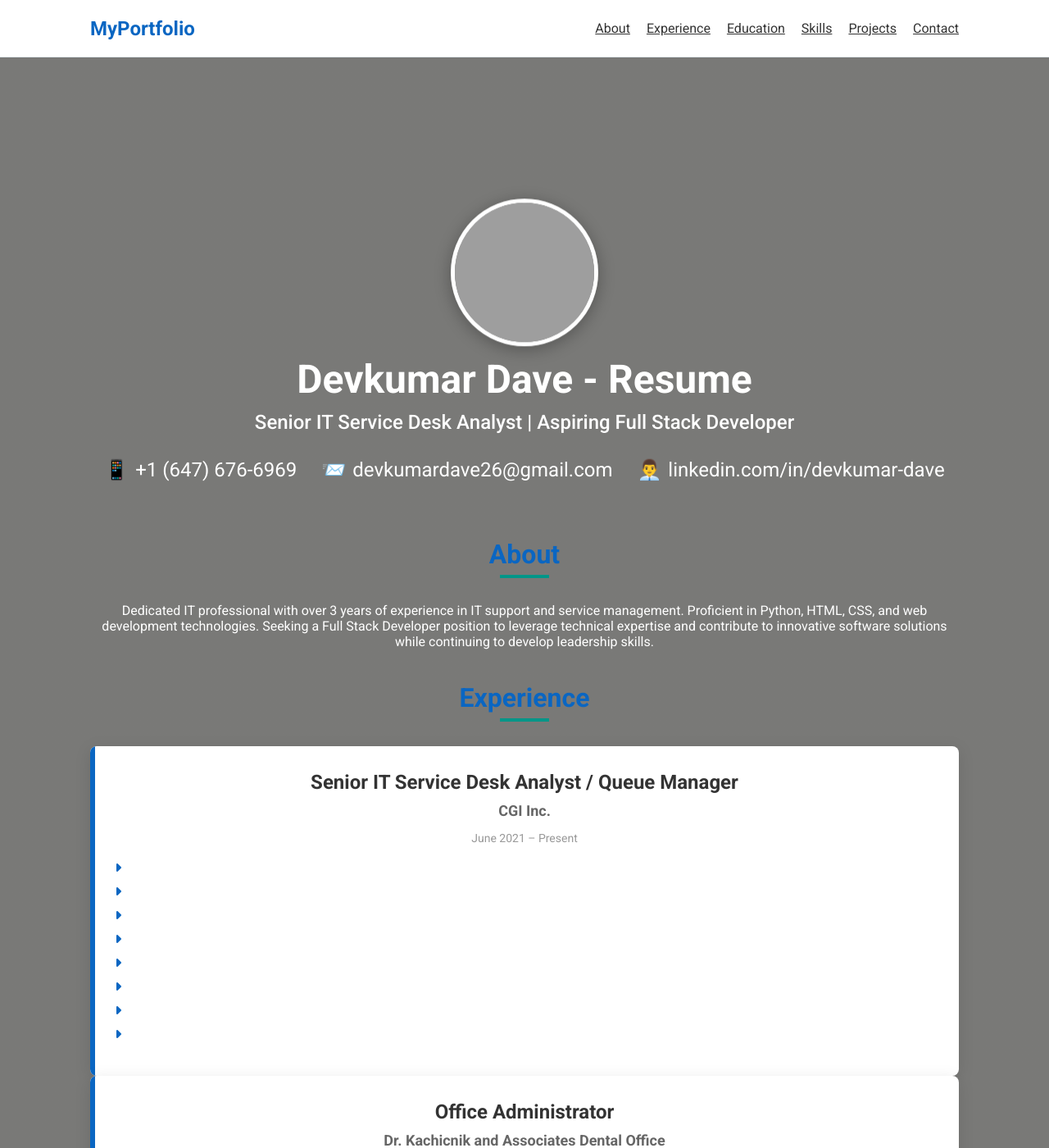
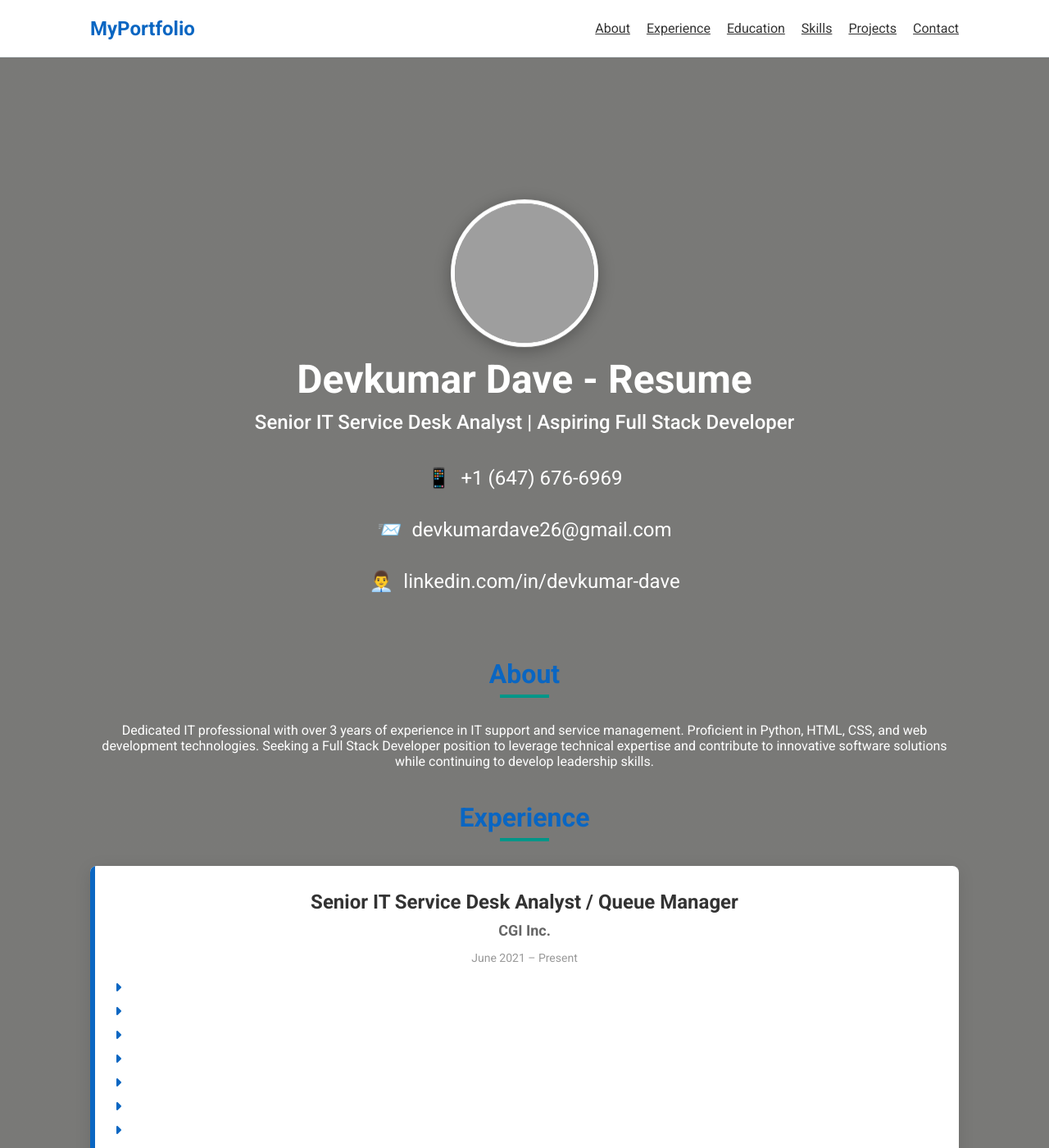
Before and after one commit to devdave666/resume, a Jekyll site: the page built from index.md, in a window 1280 px wide and 1400 px high. Shown: the whole window at 82% size. Built offline with Jekyll 4.4.1, drawn with Linux system fonts in a browser that asks for light colours; a style sheet for code colours, icons or effects is not loaded; grey boxes are pictures that could not be loaded.

Commit message:
Update styles.css

```diff
--- a/assets/css/styles.css
+++ b/assets/css/styles.css
@@ -387,29 +387,90 @@
 /* Contact Info Styles */
 .contact-info {
   display: flex;
-  flex-wrap: wrap;
-  justify-content: center;
-  margin-top: 20px;
+  flex-direction: column;
+  align-items: center;
+  gap: 15px;
+  margin-top: 30px;
+  padding: 0 20px;
 }
 
 .contact-link {
   display: flex;
   align-items: center;
-  margin: 10px 15px;
+  padding: 10px 20px;
   font-size: 18px;
   color: #fff;
   text-decoration: none;
-  transition: transform 0.3s, color 0.3s;
+  border-radius: 50px;
+  transition: all 0.3s ease;
+  position: relative;
+  overflow: hidden;
+}
+
+.contact-link::before {
+  content: '';
+  position: absolute;
+  top: 0;
+  left: 0;
+  width: 100%;
+  height: 100%;
+  background-color: #fff;
+  border-radius: 50px;
+  transform: scaleX(0);
+  transform-origin: left;
+  transition: transform 0.3s ease;
+  z-index: 1;
+}
+
+.contact-link:hover::before {
+  transform: scaleX(1);
 }
 
 .contact-link:hover {
   transform: translateY(-5px);
-  color: var(--secondary-color);
 }
 
 .contact-icon {
-  margin-right: 8px;
+  margin-right: 12px;
   font-size: 24px;
+  position: relative;
+  z-index: 2;
+}
+
+.contact-text {
+  position: relative;
+  z-index: 2;
+}
+
+.contact-link:hover .contact-text {
+  color: #333;
+}
+
+.contact-link:hover .contact-icon {
+  transform: scale(1.1);
+}
+
+/* Responsive adjustments for contact info */
+@media (max-width: 768px) {
+  .contact-info {
+    gap: 12px;
+  }
+
+  .contact-link {
+    font-size: 16px;
+    padding: 8px 16px;
+  }
+
+  .contact-icon {
+    font-size: 20px;
+    margin-right: 10px;
+  }
+}
+
+/* Add smooth transition for all hover effects */
+.contact-icon,
+.contact-text {
+  transition: all 0.3s ease;
 }
 
 /* End of CSS */
```
